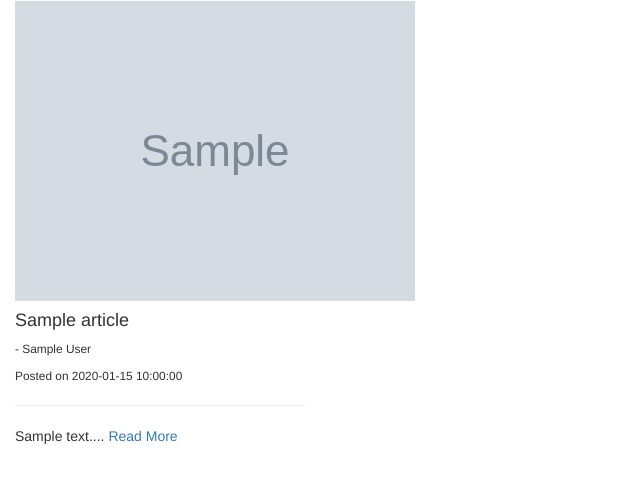
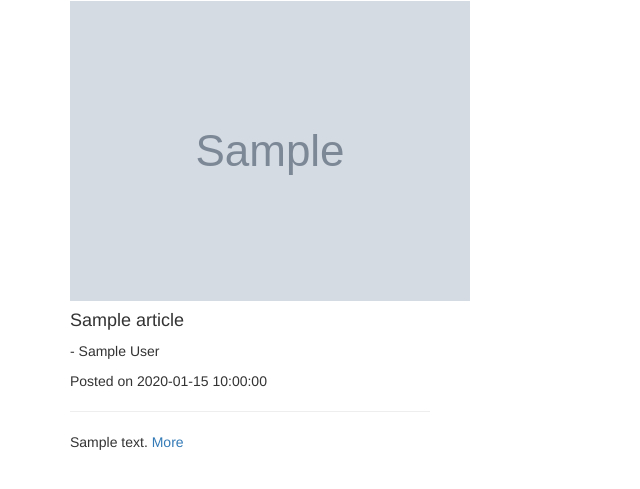
Before and after one commit to wanjiiru/NewsHighlight, a Flask app: template app/templates/articles.html in a window 1280 px wide. Shown: the top 489 px of the page, without its empty margins (0-640 px from the left). Run offline with Flask 2, Linux system fonts and the light colour scheme; the template is opened without the code that fills it: most values are stand-ins (such as "Sample title", 1, 10 or a date in 2020); grey boxes marked "Sample" are stand-in pictures; some libraries are stand-ins or nearby versions.

Commit message:
add articles template

```diff
--- a/app/templates/articles.html
+++ b/app/templates/articles.html
@@ -1,23 +1,21 @@
 {% extends 'base.html' %}
 {% block content %}
-<div class="container-fluid">
+<div class="container">
     <div class="row">
-        <div class="col-md-12 heading">
+        <div class="col-md-12 ">
         </div>
     </div>
     <div class="row">
-        {% for article in news %}
-        <div class="col-md-3 articles-details">
-            <a href={{article.url}} target="_blank">
-                <img src={{article.urlToImage}} alt="IMAGE LOADING...">
-            </a>
-            <div class="words">
-                <h4 class="text-bold"> {{article.title}} </h4>
-                <p class="small">- {{article.author}} </p>
-                <p class="small">Posted on {{article.publishedAt}}</p>
+        {% for article_source in source_id %}
+        <div class="col-md-4">
+            <a href={{article.url}} target="_blank"> <img src={{article.urlToImage}}></a>
+            <div class="desc">
+                <h4> {{article.title}} </h4>
+                <p>- {{article.author}} </p>
+                <p>Posted on {{article.publishedAt}}</p>
                 <hr>
-                <p> {{article.description}}...
-                    <a href={{article.url}} target="_blank">Read More</a>
+                <p> {{article.description}}
+                <a href={{article.url}} target="_blank"> More</a>
                 </p>
             </div>
         </div>
```
